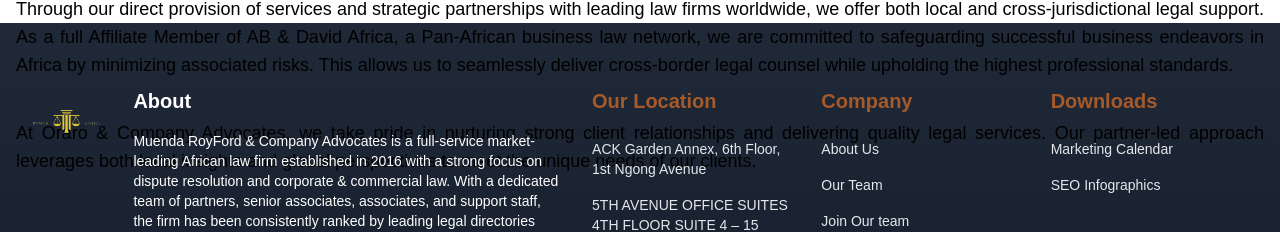
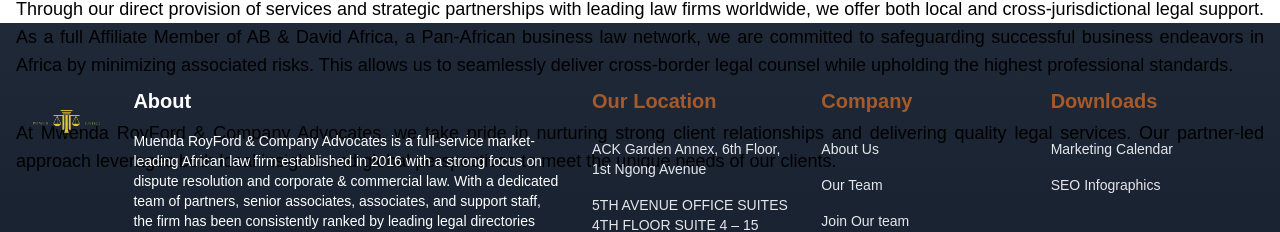
Before and after one commit to rencyngina/law-firm, a Next.js app: page /about in a window 1280 px wide. Shown: the part 829-1061 px from the top of the page. Built offline with nearby package versions, Linux system fonts and the light colour scheme.

Commit message:
upadate family section

```diff
--- a/src/components/HeroSection/Hero.jsx
+++ b/src/components/HeroSection/Hero.jsx
@@ -67,7 +67,7 @@ const Hero = () => {
   }, [totalImages]);
 
   return (
-    <div className="relative w-full h-[70vh] lg:h-[85.8vh] xl:h-[88] overflow-hidden md:h-[78vh] xs:h-[50vh]">
+    <div className="relative w-full h-[72vh] lg:h-[85.8vh] xl:h-[88] overflow-hidden md:h-[78vh] xs:h-[50vh]">
       {imagesData.map((image, index) => (
         <div
           key={index}
--- a/src/pages/about.jsx
+++ b/src/pages/about.jsx
@@ -69,7 +69,7 @@ const About = () => {
               professional standards.
             </p>
            <p className="lg:text-justify text-black text-md lg:text-lg lg:pt-10 pt-8">
-              At Oraro & Company Advocates, we take pride in nurturing strong
+              At Mwenda RoyFord & Company Advocates, we take pride in nurturing strong
               client relationships and delivering quality legal services. Our
               partner-led approach leverages both local insights and global
               perspectives to meet the unique needs of our clients.
```
